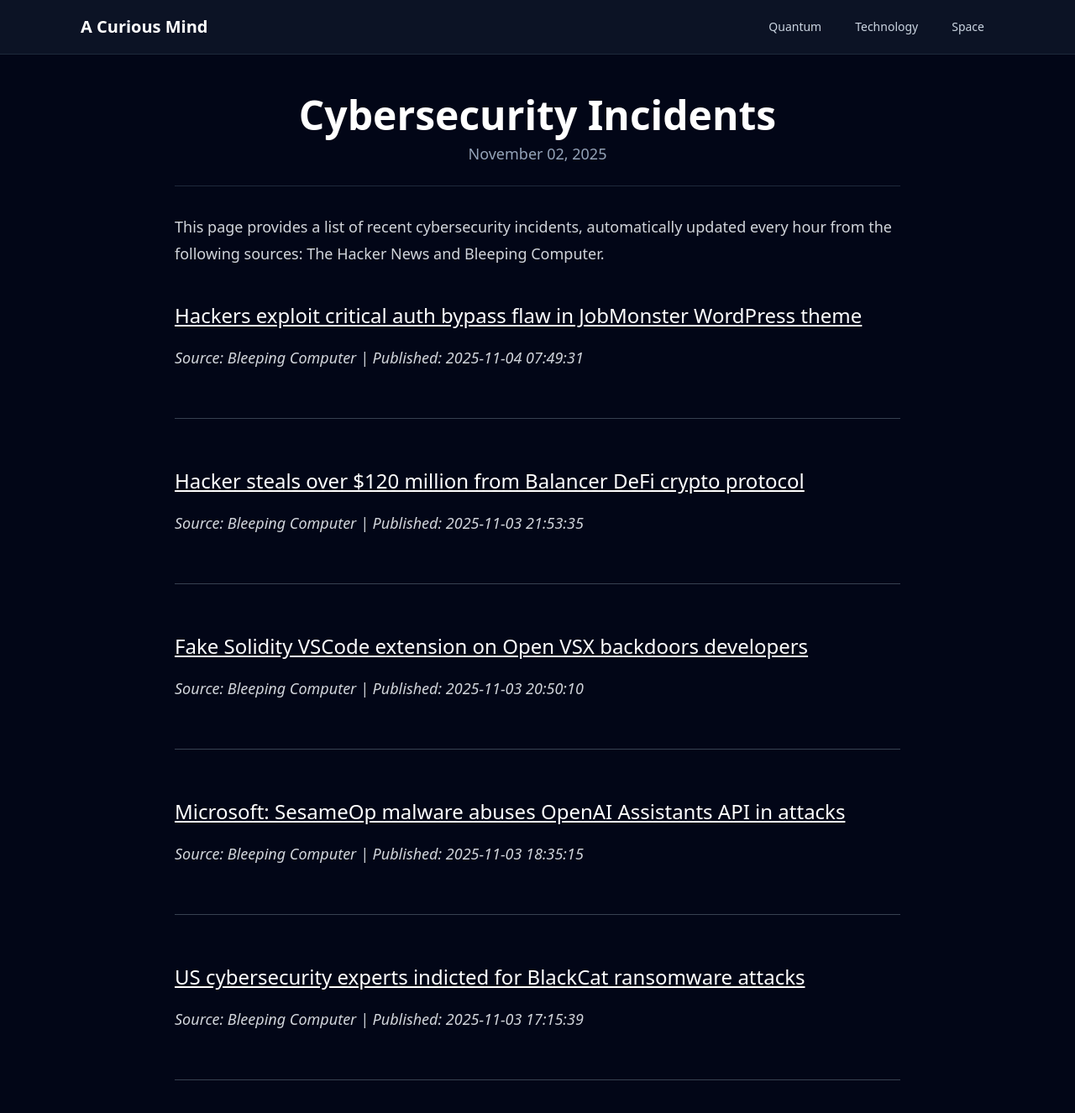
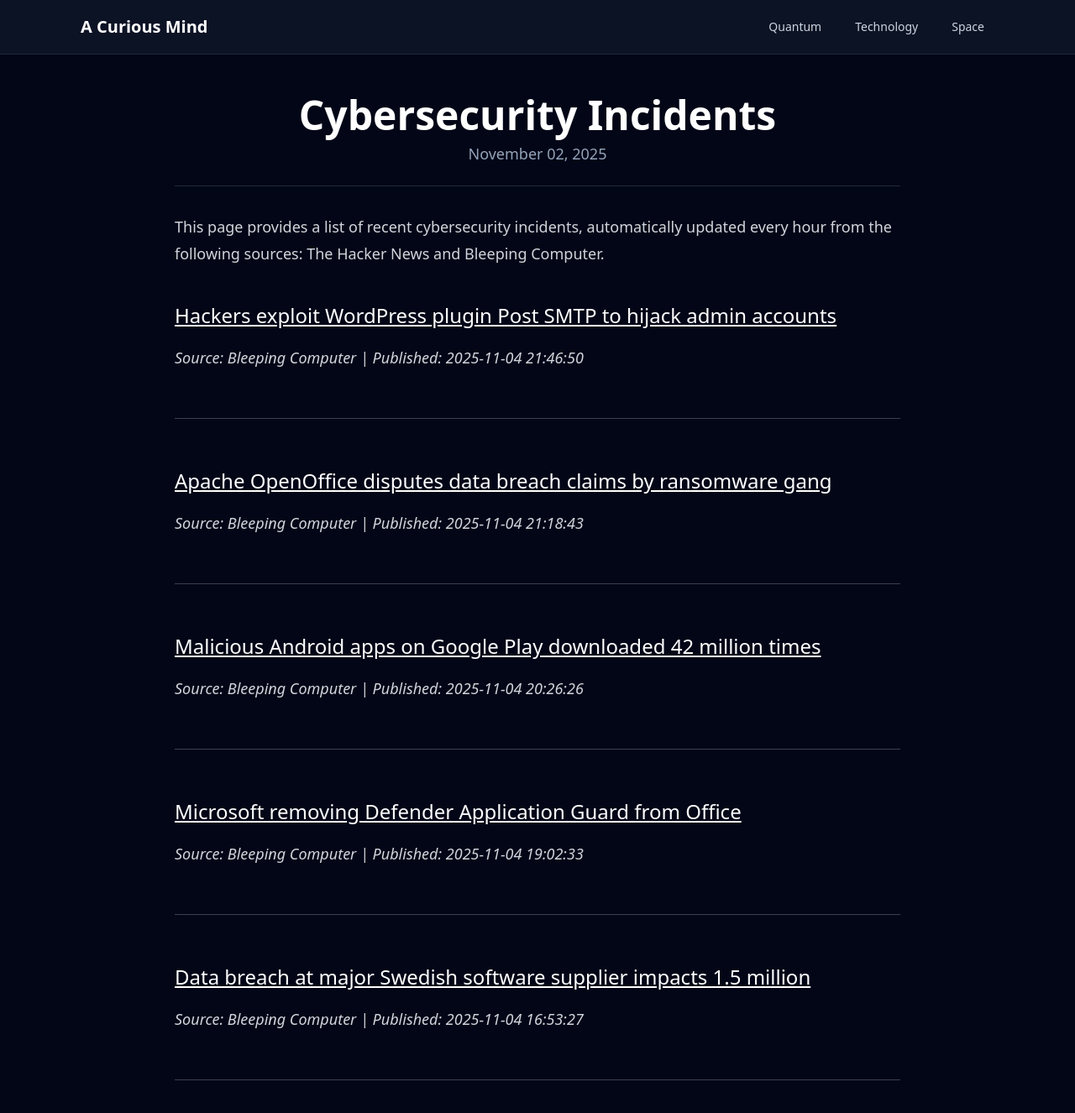
Before and after one commit to onehl7/onehl7.github.io, a Jekyll site: the page built from _posts/2025-11-02-cybersecurity-incidents.md, in a window 1280 px wide and 1400 px high. Shown: the top 1326 px of the window at 84% size. Built offline with Jekyll 4.4.1, drawn with Linux system fonts in a browser that asks for light colours; nearby versions of some CDN libraries.

Commit message:
Update news data

```diff
--- a/_data/news.json
+++ b/_data/news.json
@@ -1,32 +1,32 @@
 [
   {
     "source": "Bleeping Computer",
-    "title": "Hackers exploit critical auth bypass flaw in JobMonster WordPress theme",
-    "link": "https://www.bleepingcomputer.com/news/security/hackers-exploit-critical-auth-bypass-flaw-in-jobmonster-wordpress-theme/",
-    "published": "2025-11-04 07:49:31"
+    "title": "Hackers exploit WordPress plugin Post SMTP to hijack admin accounts",
+    "link": "https://www.bleepingcomputer.com/news/security/hackers-exploit-wordpress-plugin-post-smtp-to-hijack-admin-accounts/",
+    "published": "2025-11-04 21:46:50"
   },
   {
     "source": "Bleeping Computer",
-    "title": "Hacker steals over $120 million from Balancer DeFi crypto protocol",
-    "link": "https://www.bleepingcomputer.com/news/cryptocurrency/hacker-steals-over-120-million-from-balancer-defi-crypto-protocol/",
-    "published": "2025-11-03 21:53:35"
+    "title": "Apache OpenOffice disputes data breach claims by ransomware gang",
+    "link": "https://www.bleepingcomputer.com/news/security/apache-openoffice-disputes-data-breach-claims-by-ransomware-gang/",
+    "published": "2025-11-04 21:18:43"
   },
   {
     "source": "Bleeping Computer",
-    "title": "Fake Solidity VSCode extension on Open VSX backdoors developers",
-    "link": "https://www.bleepingcomputer.com/news/security/fake-solidity-vscode-extension-on-open-vsx-backdoors-developers/",
-    "published": "2025-11-03 20:50:10"
+    "title": "Malicious Android apps on Google Play downloaded 42 million times",
+    "link": "https://www.bleepingcomputer.com/news/security/malicious-android-apps-on-google-play-downloaded-42-million-times/",
+    "published": "2025-11-04 20:26:26"
   },
   {
     "source": "Bleeping Computer",
-    "title": "Microsoft: SesameOp malware abuses OpenAI Assistants API in attacks",
-    "link": "https://www.bleepingcomputer.com/news/security/microsoft-sesameop-malware-abuses-openai-assistants-api-in-attacks/",
-    "published": "2025-11-03 18:35:15"
+    "title": "Microsoft removing Defender Application Guard from Office",
+    "link": "https://www.bleepingcomputer.com/news/microsoft/microsoft-removing-defender-application-guard-from-office/",
+    "published": "2025-11-04 19:02:33"
   },
   {
     "source": "Bleeping Computer",
-    "title": "US cybersecurity experts indicted for BlackCat ransomware attacks",
-    "link": "https://www.bleepingcomputer.com/news/security/us-cybersecurity-experts-indicted-for-blackcat-ransomware-attacks/",
-    "published": "2025-11-03 17:15:39"
+    "title": "Data breach at major Swedish software supplier impacts 1.5 million",
+    "link": "https://www.bleepingcomputer.com/news/security/data-breach-at-major-swedish-software-supplier-impacts-15-million/",
+    "published": "2025-11-04 16:53:27"
   }
 ]
```
